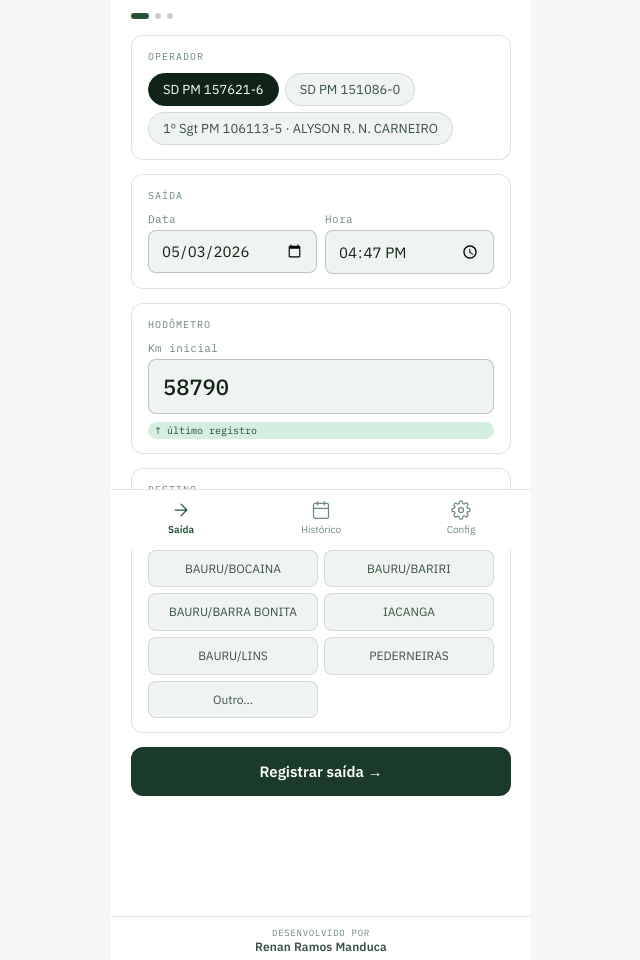
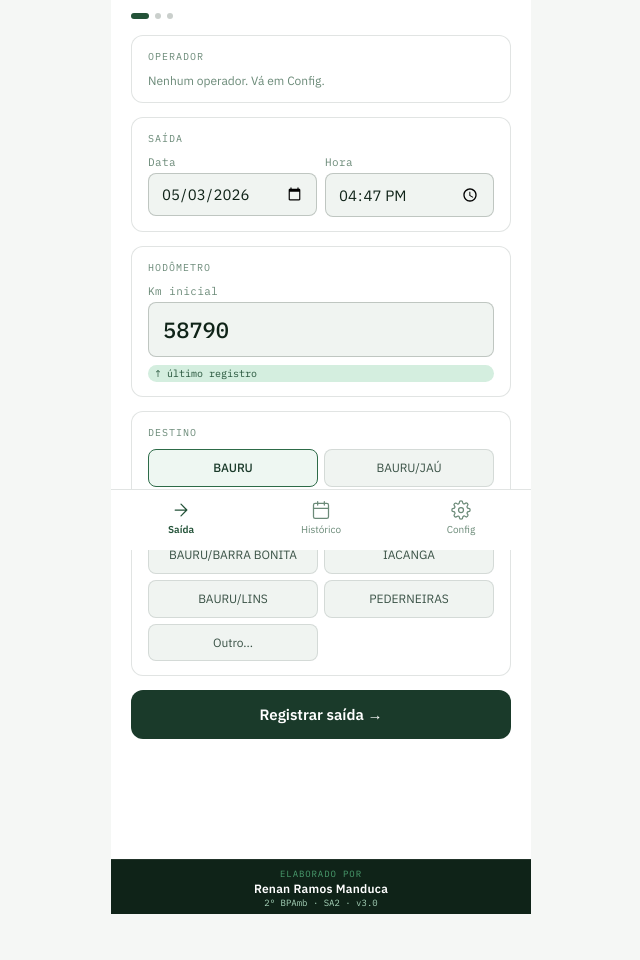
Before and after one commit to MANDUCA2025/viatura-bpamb, a plain HTML site: page index.html in a window 1280 px wide. Shown: the part 250-1210 px from the top of the page, without its empty margins (319-959 px from the left). After the commit the page ends 1164 px from the top, so only its background shows below. Drawn offline with Linux system fonts and the light colour scheme.

Commit message:
Update footer and clear operadores array in index.html

```diff
--- a/index.html
+++ b/index.html
@@ -303,9 +303,10 @@
 
   </div>
 
-  <div style="text-align:center;padding:10px 20px 6px;background:var(--sur);border-top:0.5px solid var(--bdr);">
-    <div style="font-size:9px;color:var(--txt3);font-family:var(--mono);letter-spacing:0.08em;text-transform:uppercase;">Desenvolvido por</div>
-    <div style="font-size:12px;font-weight:600;color:var(--txt2);margin-top:1px;letter-spacing:0.01em;">Renan Ramos Manduca</div>
+  <div style="text-align:center;padding:8px 20px 6px;background:var(--g900);border-top:1px solid rgba(255,255,255,0.08);">
+    <div style="font-size:9px;color:var(--g400);font-family:var(--mono);letter-spacing:0.1em;text-transform:uppercase;margin-bottom:2px;">Elaborado por</div>
+    <div style="font-size:12px;font-weight:600;color:#fff;letter-spacing:0.02em;">Renan Ramos Manduca</div>
+    <div style="font-size:9px;color:var(--g200);font-family:var(--mono);margin-top:1px;">2º BPAmb · SA2 · v3.0</div>
   </div>
   <div class="tab-bar">
     <button class="tab active" onclick="showTab('saida',0)">
@@ -336,11 +337,7 @@
       sheetId:'1RpN9HOXyif44c6RPB1Qy0-qTEaV5vypxQPLuvd3G6OA',
       kmAtual:58790
     }],
-    operadores:[
-      {id:'op1',grad:'SD PM',re:'157621-6'},
-      {id:'op2',grad:'SD PM',re:'151086-0'},
-      {id:'op3',grad:'1º Sgt PM',re:'106113-5',nome:'ALYSON R. N. CARNEIRO'}
-    ],
+    operadores:[],
     destinos:['BAURU','BAURU/JAÚ','BAURU/BOCAINA','BAURU/BARIRI','BAURU/BARRA BONITA','IACANGA','BAURU/LINS','PEDERNEIRAS'],
     registros:[],
     viaturaAtiva:'vtr1'
```
